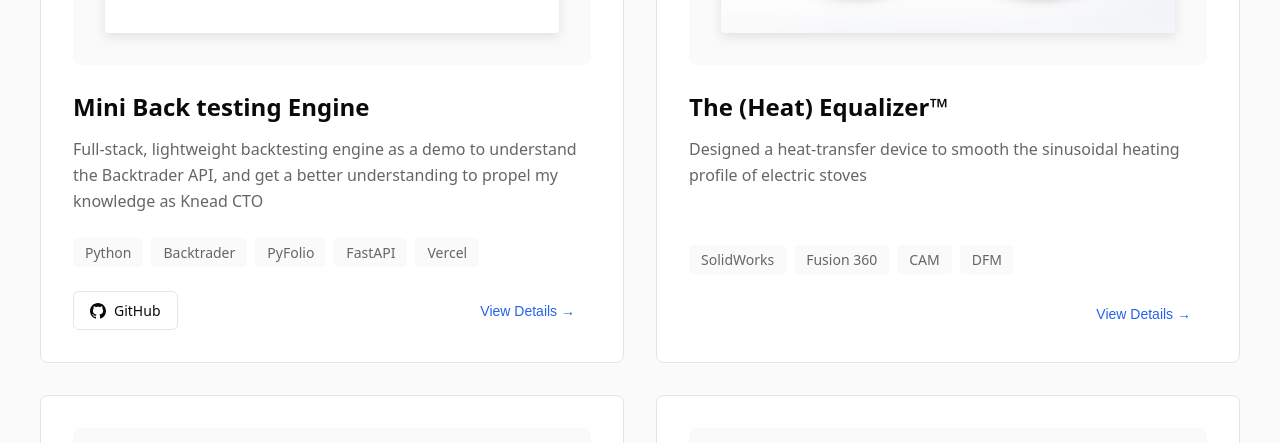
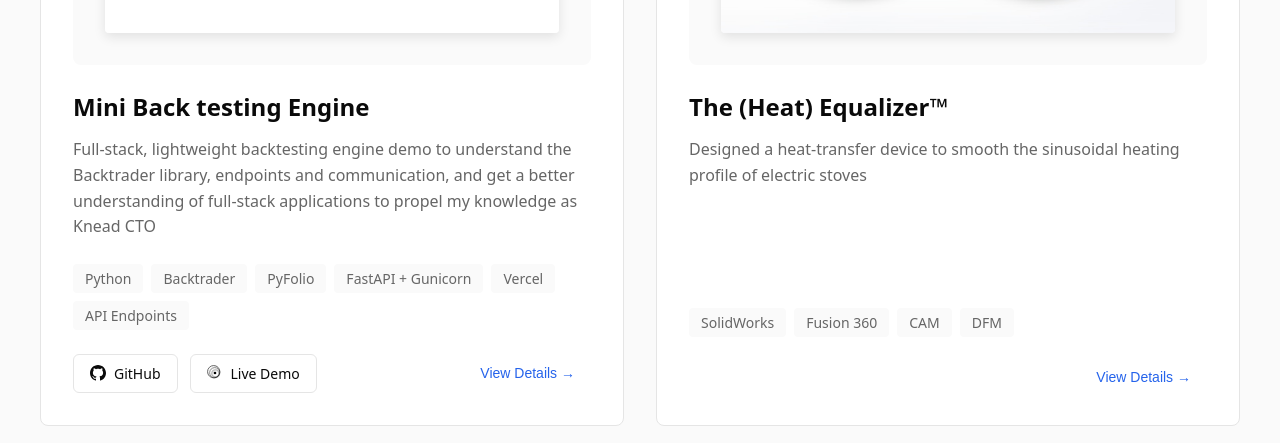
Before and after one commit to PabloCoralDev/react-personal-website, a React (Vite) app: page / in a window 1280 px wide. Shown: the part 2340-2783 px from the top of the page. Built offline with nearby package versions, Linux system fonts and the light colour scheme.

Commit message:
added experience with the mini backtesting engine, pics coming soon

```diff
--- a/src/App.tsx
+++ b/src/App.tsx
@@ -112,13 +112,14 @@ function App() {
   const projects: Project[] = [
     {
       title: 'Mini Back testing Engine',
-      description: 'Full-stack, lightweight backtesting engine as a demo to understand the Backtrader API, and get a better understanding to propel my knowledge as Knead CTO',
-      tags: ['Python', 'Backtrader', 'PyFolio', 'FastAPI', 'Vercel'],
+      description: 'Full-stack, lightweight backtesting engine demo to understand the Backtrader library, endpoints and communication, and get a better understanding of full-stack applications to propel my knowledge as Knead CTO',
+      tags: ['Python', 'Backtrader', 'PyFolio', 'FastAPI + Gunicorn', 'Vercel', 'API Endpoints'],
       outer_image: '/pictures/backtesting-in-out.png',
       details: {
 
         fullDescription: [],
-        github: 'https://github.com/pablocoraldev',
+        github: 'https://github.com/PabloCoralDev/backtesting-interface',
+        demo: 'https://backtesting-interface.vercel.app/'
       }
     },
     {
```
